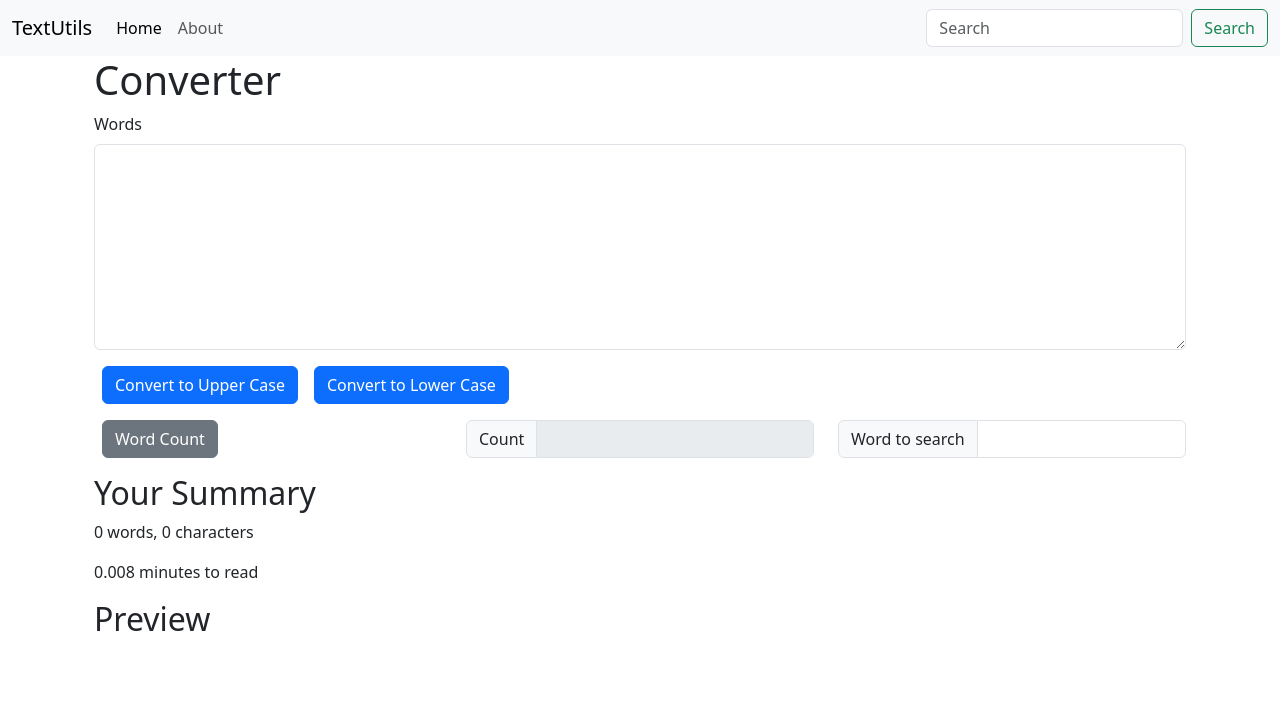
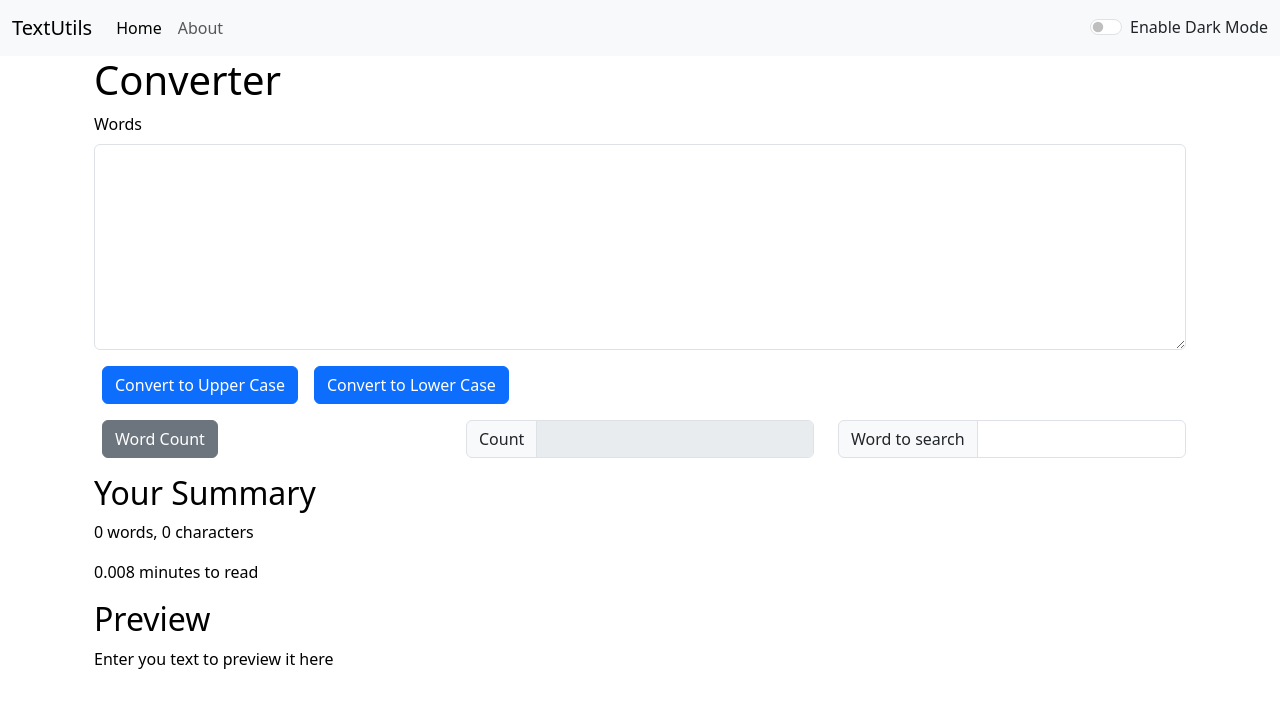
Before and after one commit to kuldeep1972/textutils, a React (Create React App) app: page / in a window 1280 px wide. Shown: the top 708 px of the page. Built offline with nearby package versions, Linux system fonts and the light colour scheme.

Commit message:
Dark Mode enhanced

```diff
--- a/src/App.js
+++ b/src/App.js
@@ -1,15 +1,32 @@
+import { useState } from "react";
 import About from "./components/About";
 import Navbar from "./components/Navbar";
 import TextForm from "./components/TextForm";
 
 function App() {
+  const[mode, setMode] = useState('light')
+
+  const toggleMode = ()=>{
+    if(mode==='light')
+    {
+      setMode('dark')
+      document.body.style.backgroundColor = '#055160'
+    }
+    else{
+      setMode('light')
+      document.body.style.backgroundColor = 'white'
+    }
+  }
+
   return (
     <>
       {/* <Navbar title="TextUtils" aboutText="About TextUtils"/> */}
       {/* <Navbar/> */}
-      <Navbar title="TextUtils" />
+
+      {/* toggleMode function sent as props*/}
+      <Navbar title="TextUtils" mode={mode} toggleMode={toggleMode}/>
       <div className="container">
-        <TextForm heading="Converter"/>
+        <TextForm heading="Converter" mode={mode}/>
         {/* <About /> */}
       </div>
     </>
--- a/src/components/Navbar.js
+++ b/src/components/Navbar.js
@@ -4,7 +4,7 @@
 
 export default function Navbar(props) {
   return (
-    <nav className="navbar navbar-expand-lg bg-body-tertiary">
+    <nav className="navbar navbar-expand-lg bg-body-tertiary" data-bs-theme={props.mode}>
       <div className="container-fluid">
         <a className="navbar-brand" href="/">{props.title}</a>
         <button className="navbar-toggler" type="button" data-bs-toggle="collapse" data-bs-target="#navbarSupportedContent" aria-controls="navbarSupportedContent" aria-expanded="false" aria-label="Toggle navigation">
@@ -19,10 +19,10 @@
               <a className="nav-link" href="/">{props.aboutText}</a>
             </li>
           </ul>
-          <form className="d-flex" role="search">
-            <input className="form-control me-2" type="search" placeholder="Search" aria-label="Search" />
-            <button className="btn btn-outline-success" type="submit">Search</button>
-          </form>
+          <div className={`form-check form-switch text-${(props.mode==='light')?'dark':'light'}`}>
+            <input className="form-check-input" type="checkbox" role="switch" id="flexSwitchCheckDefault" onClick={props.toggleMode}/>
+            <label className="form-check-label" htmlFor="flexSwitchCheckDefault">Enable Dark Mode</label>
+          </div>
         </div>
       </div>
     </nav>
--- a/src/components/TextForm.js
+++ b/src/components/TextForm.js
@@ -35,11 +35,11 @@
   const [text, setText] = useState('')
   return (
     <>
-      <div className="container">
+      <div className="container" style={{color:(props.mode==='light')?'black':'white'}}>
         <h1>{props.heading}</h1>
         <div className="mb-3">
           <label htmlFor="myBox" className="form-label">Words</label>
-          <textarea className="form-control" id="myBox" rows="8" value={text} onChange={handleOnChange} />
+          <textarea className="form-control" id="myBox" rows="8" value={text} onChange={handleOnChange} style={{backgroundColor:(props.mode==='light')?'white':'grey',color:(props.mode==='light')?'black':'white'}}/>
         </div>
         <button type="button" className="btn btn-primary mx-2" onClick={handleUpClick}>Convert to Upper Case</button>
         <button type="button" className="btn btn-primary mx-2" onClick={handleLowClick}>Convert to Lower Case</button>
@@ -59,12 +59,12 @@
             </div>
           </div>
         </div>
-        <div className="container my-3" >
+        <div className="container my-3" style={{color:(props.mode==='light')?'black':'white'}}>
           <h2>Your Summary</h2>
           <p>{text.split(" ").length - 1} words, {text.length} characters</p>
           <p>{text.split(" ").length * 0.008} minutes to read</p>
           <h2>Preview</h2>
-          <p>{text}</p>
+          <p>{text.length>0?text:'Enter you text to preview it here'}</p>
         </div>
       </>
       )
```
